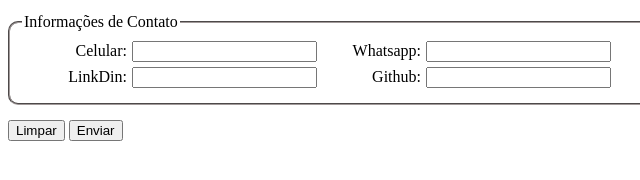
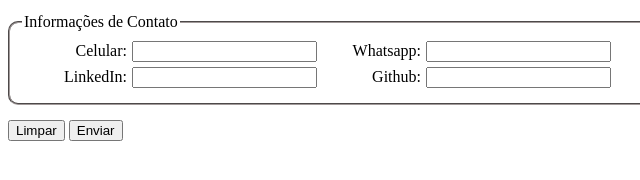
Before and after one commit to castilho87/Estruturando_seu_HTML, a plain HTML site: page index3.html in a window 1280 px wide. Shown: the part 336-516 px from the top of the page, 0-640 px from the left. Drawn offline with Linux system fonts and the light colour scheme.

Commit message:
index3.html

```diff
--- a/index3.html
+++ b/index3.html
@@ -57,7 +57,7 @@
                     <label>Whatsapp: </label><input type="text">
                 </div>
                 <div class="row">
-                    <label>LinkDin: </label><input type="text">
+                    <label>LinkedIn: </label><input type="text">
                     <label>Github: </label><input type="text">
                 </div>
             </fieldset>
```
